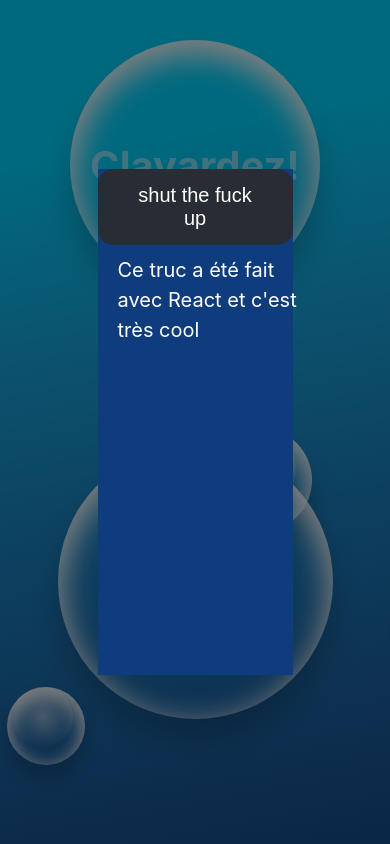
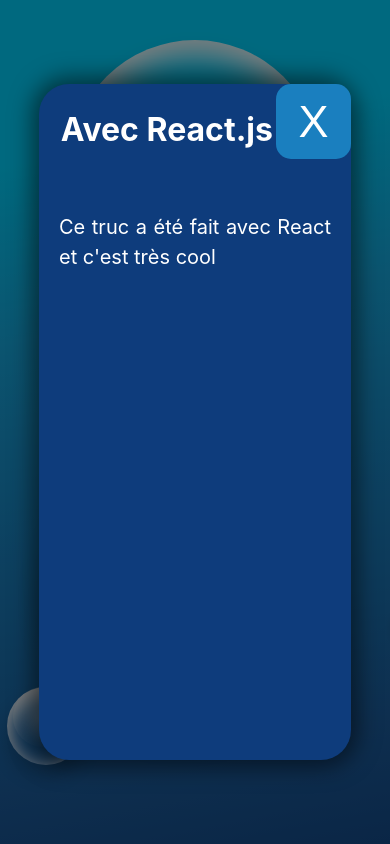
Before and after one commit to Younes4260/YouKhAtv3, a React (Create React App) app: page / in a window 390 px wide. Both pictures are taken after a click on the element "Avec React.js". Shown: the top 844 px of the page. Built offline with nearby package versions, Linux system fonts and the light colour scheme.

Commit message:
add mobile

```diff
--- a/src/App.css
+++ b/src/App.css
@@ -233,20 +233,11 @@
     max-width: 275px;
     height: 275px;
     width: 100vw;
-    position: relative;
-    right: 0;
-    left: 0;
   }
   body .Intro section #bloc1 h1,
   body .Intro section #bloc2 h1,
   body .Intro section #bloc3 h1 {
     font-size: 1.3rem;
-  }
-  body .Intro section #bloc1 #bloc2,
-  body .Intro section #bloc2 #bloc2,
-  body .Intro section #bloc3 #bloc2 {
-    position: relative;
-    left: 0;
   }
   #BulleToggle .bulle {
     margin-bottom: 0;
@@ -258,9 +249,6 @@
   }
   #BulleToggle #bloc1 {
     right: 10vw;
-  }
-  #BulleToggle #bloc2 {
-    left: 7vw;
   }
   #BulleToggle #bloc3 {
     right: 5vw;
@@ -292,13 +280,13 @@
     font-size: 1.3rem;
   }
   body .Intro section #bloc1 {
-    right: 10vw;
+    right: 3vw;
   }
   body .Intro section #bloc2 {
     left: 7vw;
   }
   body .Intro section #bloc3 {
-    right: 5vw;
+    right: 3vw;
   }
   #BulleToggle .bulle {
     margin-bottom: 0;
@@ -331,34 +319,104 @@
   z-index: 2;
   display: flex;
   flex-direction: column;
+  align-items: flex-end;
+  border-radius: 30px;
+  box-shadow: 0px 0px 22px 7px rgba(0, 0, 0, 0.5);
+  -webkit-box-shadow: 0px 0px 22px 7px rgba(0, 0, 0, 0.5);
+  -moz-box-shadow: 0px 0px 22px 7px rgba(0, 0, 0, 0.5);
 }
 
-.Intro .backgroundlightbox .lightbox .headerlightbox {
+@media only screen and (max-width: 65em) {
+  .Intro .backgroundlightbox .lightbox {
+    height: 80vh;
+    top: 10vh;
+    width: 80vw;
+    left: 10vw;
+  }
+}
+
+.Intro .backgroundlightbox .lightbox div {
+  display: flex;
+  width: 100%;
+  justify-content: flex-end;
+}
+
+.Intro .backgroundlightbox .lightbox .Headerlightbox {
   display: flex;
   flex-direction: row;
+  margin-bottom: 5vh;
 }
 
-.Intro .backgroundlightbox .lightbox .headerlightbox h2 {
-  width: 70%;
-  text-align: center;
-  font-size: 3rem;
-  margin: 0;
+@media only screen and (max-width: 65em) {
+  .Intro .backgroundlightbox .lightbox .Headerlightbox {
+    margin-bottom: 2vh;
+  }
 }
 
-.Intro .backgroundlightbox .lightbox .headerlightbox button {
-  width: 10vw;
-  height: 10vh;
-  position: relative;
+@media only screen and (max-width: 37.5em) {
+  .Intro .backgroundlightbox .lightbox .Headerlightbox {
+    margin-bottom: 5vh;
+  }
 }
 
-.Intro .backgroundlightbox .lightbox p {
-  justify-content: center;
-  width: 100%;
+.Intro .backgroundlightbox .lightbox .Headerlightbox h2 {
+  width: 70%;
+  font-size: 2.5rem;
+  margin: 0;
+  color: white;
+  text-align: left;
+  position: relative;
+  top: 3vh;
+}
+
+@media only screen and (max-width: 65em) {
+  .Intro .backgroundlightbox .lightbox .Headerlightbox h2 {
+    font-size: 2rem;
+    text-align: center;
+  }
+}
+
+.Intro .backgroundlightbox .lightbox .Headerlightbox button {
+  width: 5vw;
+  height: 5vh;
+  position: relative;
+  padding: 0;
+  border-radius: 15px;
+  background-color: #1a7fbf;
+  transition: all ease 0.2s;
+}
+
+@media only screen and (max-width: 65em) {
+  .Intro .backgroundlightbox .lightbox .Headerlightbox button {
+    width: 100px;
+    height: 100px;
+    font-size: 60px;
+  }
+}
+
+@media only screen and (max-width: 37.5em) {
+  .Intro .backgroundlightbox .lightbox .Headerlightbox button {
+    width: 75px;
+    height: 75px;
+    font-size: 45px;
+  }
+}
+
+.Intro .backgroundlightbox .lightbox .Headerlightbox button:hover {
+  background-color: #130a58;
+}
+
+.Intro .backgroundlightbox .lightbox .textcontainer {
+  display: flex;
+  justify-content: flex-start;
+}
+
+.Intro .backgroundlightbox .lightbox .textcontainer p {
+  text-align: justify;
   max-width: 100%;
   margin: 0;
   position: relative;
   border-radius: 0px;
-  text-align: left;
   font-size: 1.25rem;
   line-height: 30px;
 }
@@ -409,7 +467,6 @@
   flex-direction: row;
   align-items: flex-start;
   justify-content: space-around;
-  height: 80vh;
 }
 
 .Intro section #bloc1,
@@ -491,6 +548,14 @@
   height: 82.5vh;
 }
 
+@media only screen and (max-width: 65em) {
+  .App .Prototype {
+    position: fixed;
+    left: 7.5vw;
+    width: 80vw;
+  }
+}
+
 .App .Prototype header {
   height: 10vh;
   min-height: 50px;
@@ -506,6 +571,41 @@
   border-radius: 30px 30px 0 0;
 }
 
+.App .Prototype header button {
+  width: 20vw;
+  height: 7vh;
+  padding: 0;
+  margin: 0;
+}
+
+.App .Prototype header button p {
+  padding: 0;
+  margin: 0;
+}
+
+@media only screen and (max-width: 65em) {
+  .App .Prototype header {
+    font-size: 0.7rem;
+    padding: 0 25px;
+  }
+  .App .Prototype header button {
+    width: 30vw;
+    height: 7.5vh;
+    padding: 0;
+  }
+  .App .Prototype header button p {
+    font-size: 1rem;
+    padding: 0;
+    margin: 0;
+  }
+}
+
+@media only screen and (max-width: 37.5em) {
+  .App .Prototype header button {
+    height: 6.5vh;
+  }
+}
+
 .App .Prototype section {
   background-color: #130a58;
   display: flex;
@@ -515,6 +615,12 @@
   width: 50vw;
   height: 65vh;
   border-radius: 0 0 30px 30px;
+}
+
+@media only screen and (max-width: 65em) {
+  .App .Prototype section {
+    width: 70vw;
+  }
 }
 
 .App main {
@@ -548,7 +654,17 @@
 
 .App form button {
   width: 15vw;
-  background-color: #38388f;
+  background-color: #1c5d9f;
+  transition: background-color ease 0.3s;
+}
+
+@media only screen and (max-width: 65em) {
+  .App form button {
+    width: 25vw;
+    padding: 0;
+    z-index: 0;
+    font-size: 1rem;
+  }
 }
 
 .App input {
@@ -561,6 +677,19 @@
   border: none;
   padding: 0 10px;
   border-radius: 20px;
+}
+
+@media only screen and (max-width: 65em) {
+  .App input {
+    width: 35vw;
+    font-size: 1rem;
+  }
+}
+
+@media only screen and (max-width: 37.5em) {
+  .App input {
+    font-size: 0.75rem;
+  }
 }
 
 .App button {
@@ -577,7 +706,7 @@
 }
 
 .App button:disabled {
-  opacity: 0.5;
+  background-color: #0e3c7c;
   cursor: not-allowed;
 }
 
--- a/src/App.js
+++ b/src/App.js
@@ -117,16 +117,22 @@
   const texte = ["Ce truc a été fait avec React et c'est très cool",
   "Firebase est trop fort utilisez-le!",
   "CodeAcademy est nice aussi allez acheter!"]
+  const titre = ["Avec React.js", "Avec Firebase", "Sur Codecademy"]
   const textelire = texte[this.state.NumberText]
+  const titrelire = titre[this.state.NumberText]
+
   if(this.state.isOnLightbox) {
   return (
   <div className="Intro">
     <div className="backgroundlightbox">
     <div className="lightbox">
       <div className="Headerlightbox">
-      <button onClick={this.toggleState}>shut the fuck up</button>
+      <h2>{titrelire}</h2>
+      <button onClick={this.toggleState}>X</button>
       </div>
+      <div className="textcontainer">
       <p>{textelire}</p>
+      </div>
     </div>
     </div>
 <section>
@@ -216,7 +222,7 @@
   return auth.currentUser && (
     <>
      <ReactTooltip globalEventOff="click" />
-    <button className="sign-out" data-tip="Cliquez ici pour vous déconnecter" onClick={() => auth.signOut()}>Déconnecter</button>
+    <button className="sign-out" data-tip="Cliquez ici pour vous déconnecter" onClick={() => auth.signOut()}><p>Déconnecter</p></button>
     </>
   )
 }
--- a/src/sass/local/_presentation.scss
+++ b/src/sass/local/_presentation.scss
@@ -39,17 +39,9 @@
                     max-width: 275px;
                     height: 275px;
                     width: 100vw;
-                    position: relative;
-                    right: 0;
-                    left: 0;
 
                     h1 {
                         font-size: 1.3rem;
-                    }
-
-                    #bloc2 {
-                        position: relative;
-                        left: 0;
                     }
                 }
             }
@@ -69,10 +61,6 @@
 
         #bloc1 {
             right: 10vw;
-        }
-
-        #bloc2 {
-            left: 7vw;
         }
 
         #bloc3 {
@@ -108,7 +96,7 @@
                 }
 
                 #bloc1 {
-                    right: 10vw;
+                    right: 3vw;
                 }
 
                 #bloc2 {
@@ -116,7 +104,7 @@
                 }
 
                 #bloc3 {
-                    right: 5vw;
+                    right: 3vw;
                 }
             }
         }
@@ -147,6 +135,14 @@
         z-index: 3;
 
         .lightbox {
+
+            @include tablet {
+                height: 80vh;
+                top: 10vh;
+                width: 80vw;
+                left: 10vw;
+            }
+
             margin: 0 auto;
             position: fixed;
             top: 20vh;
@@ -157,35 +153,88 @@
             z-index: 2;
             display: flex;
             flex-direction: column;
+            align-items: flex-end;
+            border-radius: 30px;
+            box-shadow: 0px 0px 22px 7px rgba(0, 0, 0, 0.5);
+            -webkit-box-shadow: 0px 0px 22px 7px rgba(0, 0, 0, 0.5);
+            -moz-box-shadow: 0px 0px 22px 7px rgba(0, 0, 0, 0.5);
 
-            .headerlightbox {
+            div {
+                display: flex;
+                width: 100%;
+                justify-content: flex-end;
+            }
+
+            .Headerlightbox {
                 display: flex;
                 flex-direction: row;
+                margin-bottom: 5vh;
+
+                @include tablet {
+                    margin-bottom: 2vh;
+                }
+
+                @include phone {
+                    margin-bottom: 5vh;
+                }
 
                 h2 {
                     width: 70%;
+                    font-size: 2.5rem;
+                    margin: 0;
+                    color: white;
+                    text-align: left;
+                    position: relative;
+                    top: 3vh;
+
+                    @include tablet {
+                        font-size: 2rem;
                         text-align: center;
-                    font-size: 3rem;
-                    margin: 0;
+                    }
+
                 }
 
                 button {
-                    width: 10vw;
-                    height: 10vh;
+
+                    @include tablet {
+                        width: 100px;
+                        height: 100px;
+                        font-size: 60px;
+                    }
+
+                    @include phone {
+                        width: 75px;
+                        height: 75px;
+                        font-size: 45px;
+                    }
+
+                    width: 5vw;
+                    height: 5vh;
                     position: relative;
+                    padding: 0;
+                    border-radius: 15px;
+                    background-color: $bleu1;
+                    transition: all ease 0.2s;
+
+                    &:hover {
+                        background-color: $bleufoncee3;
+                    }
                 }
             }
 
+            .textcontainer {
+                display: flex;
+                justify-content: flex-start;
                 p {
-                justify-content: center;
-                width: 100%;
+                    text-align: justify;
                     max-width: 100%;
                     margin: 0;
                     position: relative;
                     border-radius: 0px;
-                text-align: left;
                     font-size: 1.25rem;
                     line-height: 30px;
+                }
+
             }
 
         }
@@ -238,7 +287,6 @@
         flex-direction: row;
         align-items: flex-start;
         justify-content: space-around;
-        height: 80vh;
 
         #bloc1,
         #bloc2,
```
Also changed, not shown: src/sass/local/_youkhat.scss (+69 -2 lines). Lines whose indentation alone changed are shown as unchanged.
